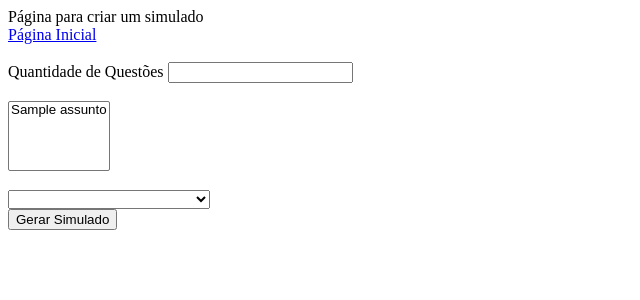
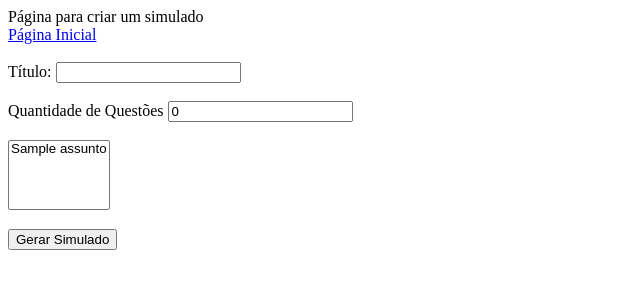
Before and after one commit to IgorDiasV/plataforma_de_simulado, a Django app: page /criar_simulado/ in a window 1280 px wide. Shown: the top 300 px of the page, without its empty margins (0-640 px from the left). Run offline with Django 4.2, Linux system fonts and the light colour scheme; tables that the repository leaves empty hold one stand-in row (values such as "Sample post").

Commit message:
feat: adicionado página para criar simulados de forma automática escolhendo o assunto

```diff
--- a/pagina_principal/views.py
+++ b/pagina_principal/views.py
@@ -2,7 +2,7 @@ from django.shortcuts import render, redirect, get_object_or_404
 from django.http import HttpResponse
 from .models import Questao, Assunto, Simulado
 import json
-
+from random import sample
 def home(request):
     return render(request, 'home.html')
 
@@ -109,11 +109,28 @@ def editar_questao(request, questao_id):
     return render(request, 'editar_questao.html', {'questao': questao})
 
 def criar_simulado(request):
+    #TODO Verificar se todos os campos foram preenchidos para evitar erros
+    #TODO adicionar requerid no form
+    #TODO verificar se a quantiade de questões disponiveis é suficiente para criar o simulado ex: foi pedido para criar um simulado
+    # com 10 questões, mas só tem 5 questões cadastradas
+
     assuntos = Assunto.objects.all()
+    if request.method == 'POST':
+        questoes = Questao.objects.all()
 
-    if request.method == 'POST':
-        teste = request.POST.getlist('assuntos')
-        print(teste)
+        titulo = request.POST['titulo']
+        assuntos_ids = request.POST.getlist('assuntos')
+        qtd_questoes = int(request.POST['qtd_questoes'])
+
+        if len(assuntos_ids) != 0:
+            questoes = questoes.filter(assuntos__id__in=assuntos_ids).distinct()
+
+        indices_para_sorteio = list(range(0,len(questoes)))
+        indices_escolhidos = sample(indices_para_sorteio, qtd_questoes)
+        simulado = Simulado.objects.create(titulo=titulo)
+        for indice in indices_escolhidos:
+            simulado.questoes.add(questoes[indice])
+        return redirect('lista_simulados')
     return render(request, 'criar_simulado.html', {'assuntos':assuntos})
 
 def lista_simulados(request):
--- a/templates/criar_simulado.html
+++ b/templates/criar_simulado.html
@@ -14,9 +14,12 @@
 
     <form method="post">
         {% csrf_token %}
+
+        <label for="titulo">Título: </label>
+        <input type="text" id="titulo" name="titulo"></br></br>
+
         <label for="qtd_questoes">Quantidade de Questões</label>
-
-        <input type="number" id="qtd_questoes"></br></br>
+        <input type="number" name="qtd_questoes" id="qtd_questoes" value=0></br></br>
 
 
         <select name="assuntos" multiple>
@@ -24,14 +27,6 @@
             <option value="{{assunto.id}}">{{assunto.nome_assunto}}</option>
           {% endfor %}
         </select></br></br>
-        <select name="tipo_questao">
-
-          <option value="COMPONENTE ESPECÍFICO">COMPONENTE ESPECÍFICO</option>
-          <option value="COMPONENTE GERAL">COMPONENTE GERAL</option>
-          <option value="" selected></option>
-
-        </select></br>
-
         <button type="submit">Gerar Simulado</button>
 
     </form>
```
